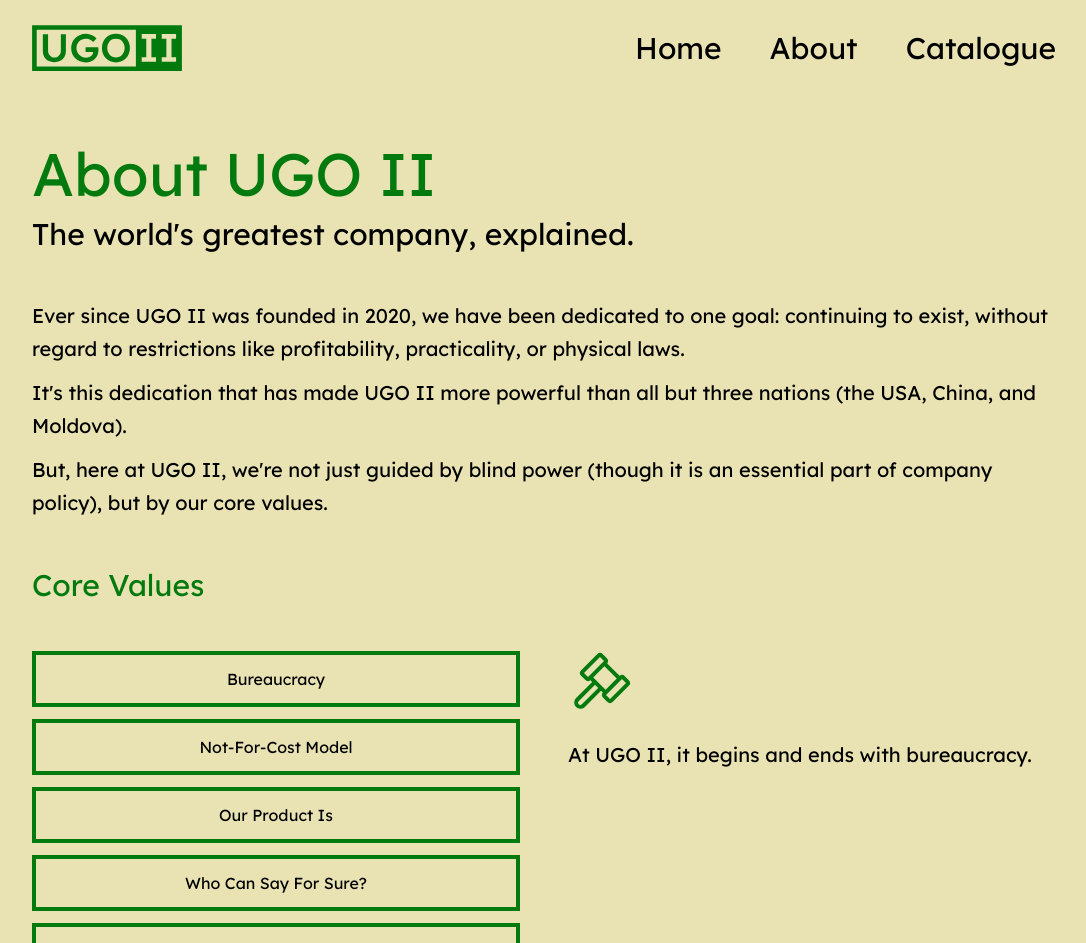
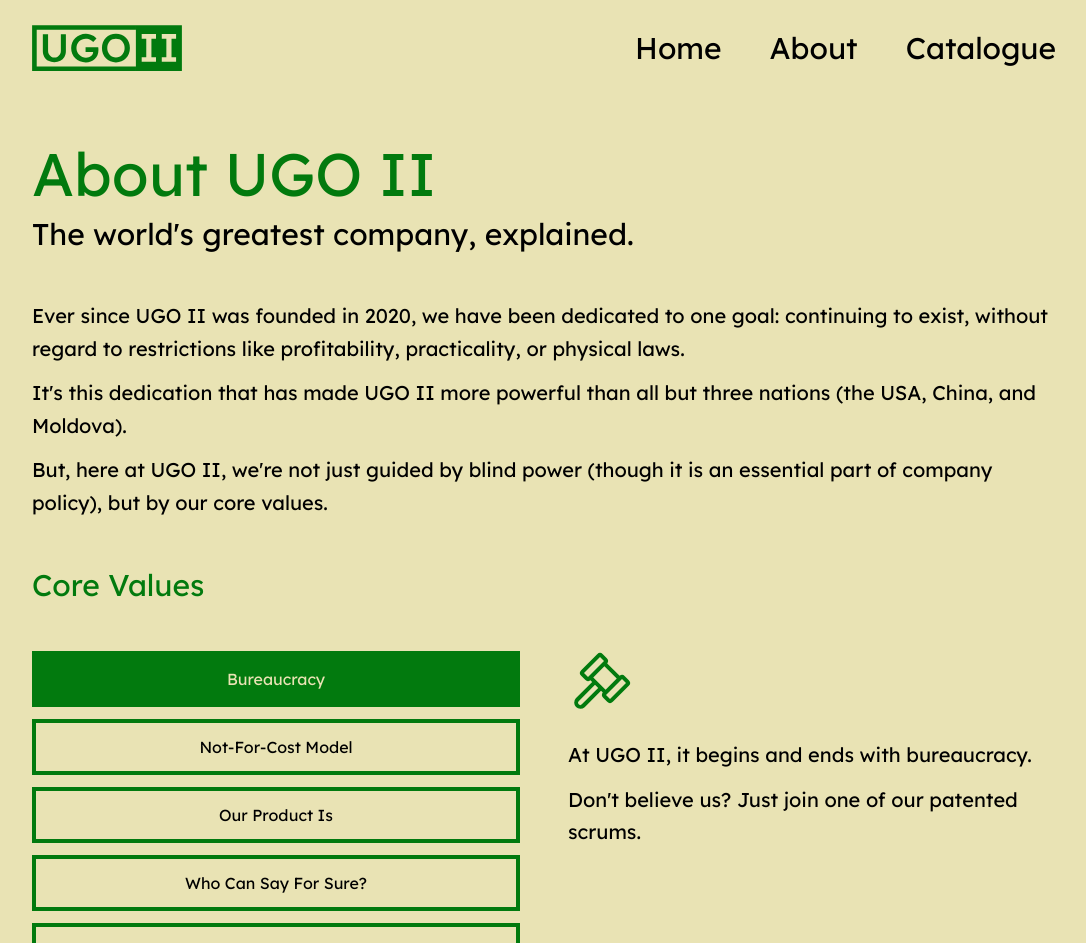
Before and after one commit to ktrieu/ugo-next, a Next.js app: page /about in a window 1280 px wide. Shown: the top 943 px of the page, without its empty margins (96-1182 px from the left). Built offline with nearby package versions, Linux system fonts and the light colour scheme.

Commit message:
Use class names package

```diff
--- a/package.json
+++ b/package.json
@@ -10,6 +10,7 @@
   },
   "dependencies": {
     "@phosphor-icons/react": "^2.0.13",
+    "classnames": "^2.3.2",
     "next": "14.0.0",
     "react": "^18",
     "react-dom": "^18",
--- a/src/app/about/core_values.tsx
+++ b/src/app/about/core_values.tsx
@@ -2,6 +2,7 @@
 
 import { ReactNode, useState } from "react";
 import { Cube, Gavel, Icon, Money, Question } from "@phosphor-icons/react";
+import classNames from "classnames";
 
 type CoreValue = {
   icon: Icon;
@@ -13,7 +14,12 @@ const VALUES: CoreValue[] = [
   {
     icon: Gavel,
     name: "Bureaucracy",
-    text: <p>At UGO II, it begins and ends with bureaucracy.</p>,
+    text: (
+      <>
+        <p>At UGO II, it begins and ends with bureaucracy.</p>
+        <p>Don't believe us? Just join one of our patented scrums.</p>
+      </>
+    ),
   },
   {
     icon: Money,
@@ -53,7 +59,12 @@ const VALUES: CoreValue[] = [
   {
     icon: Gavel,
     name: "Bureaucracy",
-    text: <p>At UGO II, it begins and ends with bureaucracy.</p>,
+    text: (
+      <>
+        <p>At UGO II, it begins and ends with bureaucracy.</p>
+        <p>Don't believe us? Just join one of our patented scrums.</p>
+      </>
+    ),
   },
 ];
 
@@ -64,11 +75,22 @@ type CoreValueButtonProps = {
 };
 
 const CoreValueButton = (props: CoreValueButtonProps) => {
+  const buttonClass = classNames(
+    "w-full",
+    "p-3",
+    "border-primary",
+    "border-4",
+    "hover:bg-primary",
+    "hover:text-secondary",
+    "font-sans",
+    {
+      "bg-primary": props.selected,
+      "text-secondary": props.selected,
+    }
+  );
+
   return (
-    <button
-      className="w-full p-3 border-primary border-4 hover:bg-primary hover:text-secondary font-sans"
-      onClick={props.onClick}
-    >
+    <button className={buttonClass} onClick={props.onClick}>
       {props.value.name}
     </button>
   );
@@ -81,8 +103,12 @@ type CoreValueDescProps = {
 
 const CoreValueDesc = (props: CoreValueDescProps) => {
   const ValueIcon = props.value.icon;
+  const descClass = classNames({
+    hidden: !props.selected,
+  });
+
   return (
-    <div className={!props.selected ? "hidden" : ""}>
+    <div className={descClass}>
       <div className="text-primary mb-6">
         <ValueIcon size={64} />
       </div>
```
Also changed, not shown: 1 other file (tests, documents, lock files or other folders).
